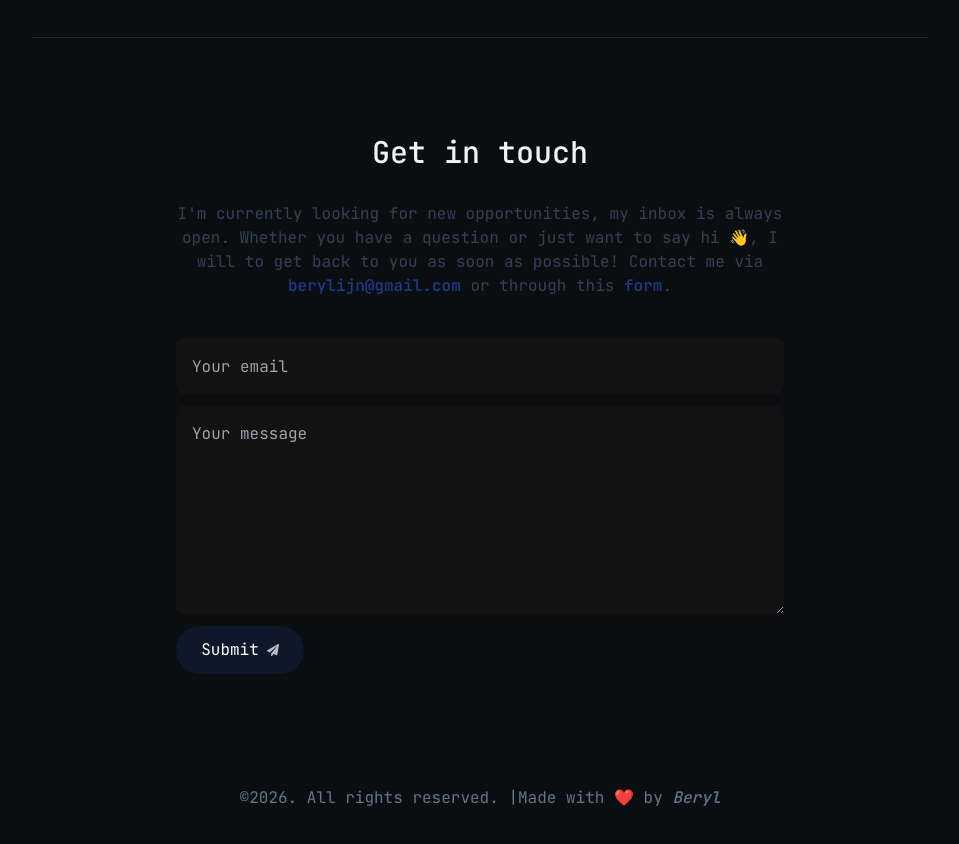
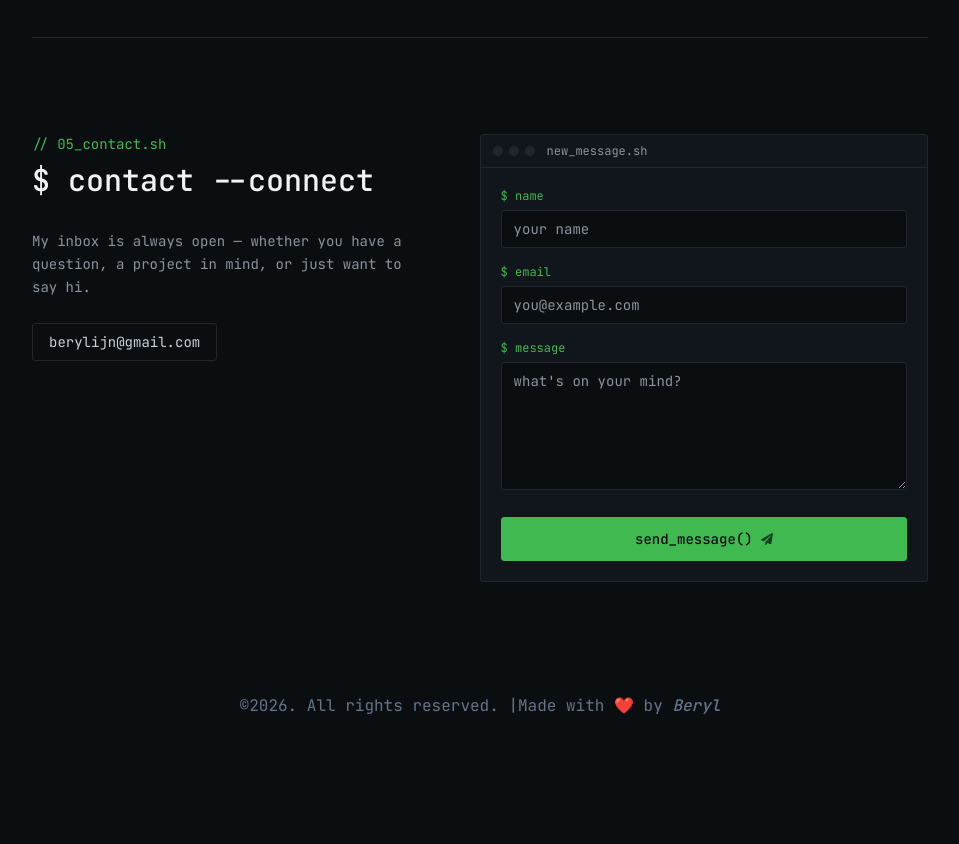
Before and after one commit to berylijncodes/portfolio, a Next.js app: page / in a window 1280 px wide. Shown: the part 3460-4304 px from the top of the page, without its empty margins (160-1119 px from the left). After the commit the page ends 4218 px from the top, so only its background shows below. Built offline with nearby package versions, Linux system fonts and the light colour scheme; no server answers.

Commit message:
Redesign contact section

```diff
--- a/actions/send-email.ts
+++ b/actions/send-email.ts
@@ -6,10 +6,16 @@ import { Resend } from 'resend'
 const resend = new Resend(process.env.RESEND_API_KEY)
 
 export const sendEmail = async (formData: FormData) => {
+  const name = formData.get("name");
   const senderEmail = formData.get("senderEmail");
   const message = formData.get("message");
 
   // simple server-side validation
+  if (!validateString(name, 100)) {
+    return {
+      error: "Invalid name",
+    };
+  }
   if (!validateString(senderEmail, 500)) {
     return {
       error: "Invalid sender email",
@@ -26,9 +32,9 @@ export const sendEmail = async (formData: FormData) => {
     data = await resend.emails.send({
       from: "Contact Form <onboarding@resend.dev>",
       to: "berylijn@gmail.com",
-      subject: "Message from potfolio website",
+      subject: `Portfolio message from ${name}`,
       reply_to: senderEmail,
-      text: message, // add the text property
+      text: `From: ${name} <${senderEmail}>\n\n${message}`,
     });
   } catch (error: unknown) {
     return {
--- a/components/contact-btn.tsx
+++ b/components/contact-btn.tsx
@@ -6,15 +6,24 @@ export default function ContactBtn() {
   const { pending } = useFormStatus();
   return (
     <button
-      className="group flex justify-center gap-2 items-center h-[3rem] w-[8rem] bg-slate-900 text-white rounded-full outline-none transition-all hover:bg-slate-950 disabled:bg-opacity-65 focus:scale-110 hover:scale-110 active:scale-105 dark:bg-white dark:bg-opacity-10 disabled:scale-100"
+      className="group mt-1 flex h-11 items-center justify-center gap-2 rounded border border-accent bg-accent px-6 text-sm font-medium text-canvas transition hover:bg-accent/90 disabled:cursor-not-allowed disabled:opacity-60"
       disabled={pending}
     >
       {pending ? (
-        <div className="h-5 w-5 animate-spin rounded-full border-b-2 border-white"></div>
+        <>
+          <span
+            aria-hidden="true"
+            className="h-4 w-4 animate-spin rounded-full border-2 border-canvas border-b-transparent"
+          />
+          <span className="sr-only">Sending…</span>
+        </>
       ) : (
         <>
-          Submit{' '}
-          <FaPaperPlane className="text-xs opacity-70 transition-all group-hover:translate-x-1 group-hover:-translate-y-1" />
+          send_message()
+          <FaPaperPlane
+            aria-hidden="true"
+            className="text-xs opacity-70 transition-transform group-hover:translate-x-1 group-hover:-translate-y-1"
+          />
         </>
       )}
     </button>
--- a/components/contact.tsx
+++ b/components/contact.tsx
@@ -2,6 +2,7 @@
 
 import React, { useState } from 'react';
 import SectionHeading from '@/components/section-heading';
+import SectionLabel from '@/components/section-label';
 import { useSectionInView } from '@/lib/hooks';
 import { motion } from 'framer-motion';
 import { sendEmail } from '@/actions/send-email';
@@ -11,6 +12,7 @@ import toast from 'react-hot-toast';
 export default function Contact() {
   const { ref } = useSectionInView('Contact');
   const [formData, setFormData] = useState({
+    name: '',
     senderEmail: '',
     message: '',
   });
@@ -25,30 +27,39 @@ export default function Contact() {
     <motion.section
       id="contact"
       ref={ref}
-      className="scroll-mt-28 mb-20 sm:mb-28 w-[min(100%,38rem)] text-center"
+      className="mb-20 w-full max-w-4xl scroll-mt-28 sm:mb-28"
       initial={{ opacity: 0 }}
       whileInView={{ opacity: 1 }}
-      transition={{ delay: 1 }}
       viewport={{ once: true }}
     >
-      <SectionHeading>Get in touch</SectionHeading>
-
-      <p className="text-slate-700 dark:text-white/80">
-        I'm currently looking for new opportunities, my inbox is always open.
-        Whether you have a question or just want to say hi 👋, I will to get
-        back to you as soon as possible! Contact me via{' '}
+      <div className="grid gap-10 sm:grid-cols-[1fr_1.1fr] sm:items-start">
+        <div>
+          <SectionLabel>{'// 05_contact.sh'}</SectionLabel>
+          <SectionHeading className="text-left">
+            $ contact --connect
+          </SectionHeading>
+          <p className="max-w-sm text-sm leading-relaxed text-muted">
+            My inbox is always open — whether you have a question, a project
+            in mind, or just want to say hi.
+          </p>
           <a
-          className="text-blue-900 dark:text-blue-500 font-medium"
             href="mailto:berylijn@gmail.com"
+            className="mt-6 inline-block rounded border border-line px-4 py-2 text-sm text-fg transition hover:border-fg/40"
           >
             berylijn@gmail.com
           </a>
-        {''} or through this{' '}
-        <span className="text-blue-900 dark:text-blue-500 font-medium">
-          form
-        </span>
-        .
-      </p>
+        </div>
+
+        <div className="overflow-hidden rounded border border-line bg-card">
+          <div
+            aria-hidden="true"
+            className="flex items-center gap-1.5 border-b border-line px-3 py-2"
+          >
+            <span className="h-2.5 w-2.5 rounded-full bg-line" />
+            <span className="h-2.5 w-2.5 rounded-full bg-line" />
+            <span className="h-2.5 w-2.5 rounded-full bg-line" />
+            <span className="ml-1.5 text-xs text-muted">new_message.sh</span>
+          </div>
 
           <form
             action={async (formData) => {
@@ -59,34 +70,73 @@ export default function Contact() {
                 return;
               }
               toast.success('Email sent successfully!');
-          setFormData({
-            senderEmail: '',
-            message: '',
-          });
+              setFormData({ name: '', senderEmail: '', message: '' });
             }}
-        className="mt-10 flex flex-col dark:text-black"
+            className="flex flex-col gap-4 p-5"
           >
+            <div>
+              <label
+                htmlFor="name"
+                className="mb-1.5 block text-xs text-accent"
+              >
+                {'$ name'}
+              </label>
               <input
-          className="h-14 px-4 rounded-lg borderBlack dark:bg-white dark:bg-opacity-80 dark:focus:bg-opacity-100 transition-all dark:outline-none"
+                id="name"
+                name="name"
+                type="text"
+                placeholder="your name"
+                required
+                maxLength={100}
+                value={formData.name}
+                onChange={handleInputChange}
+                className="w-full rounded border border-line bg-canvas px-3 py-2 text-sm text-fg placeholder:text-muted focus:border-accent focus:outline-none"
+              />
+            </div>
+
+            <div>
+              <label
+                htmlFor="senderEmail"
+                className="mb-1.5 block text-xs text-accent"
+              >
+                {'$ email'}
+              </label>
+              <input
+                id="senderEmail"
                 name="senderEmail"
                 type="email"
-          placeholder="Your email"
+                placeholder="you@example.com"
                 required
                 maxLength={500}
                 value={formData.senderEmail}
                 onChange={handleInputChange}
+                className="w-full rounded border border-line bg-canvas px-3 py-2 text-sm text-fg placeholder:text-muted focus:border-accent focus:outline-none"
               />
+            </div>
+
+            <div>
+              <label
+                htmlFor="message"
+                className="mb-1.5 block text-xs text-accent"
+              >
+                {'$ message'}
+              </label>
               <textarea
-          className="h-52 my-3 rounded-lg borderBlack p-4 dark:bg-white dark:bg-opacity-80 dark:focus:bg-opacity-100 transition-all dark:outline-none"
+                id="message"
                 name="message"
-          placeholder="Your message"
+                placeholder="what's on your mind?"
                 required
                 maxLength={5000}
                 value={formData.message}
                 onChange={handleInputChange}
+                className="h-32 w-full rounded border border-line bg-canvas px-3 py-2 text-sm text-fg placeholder:text-muted focus:border-accent focus:outline-none"
               />
+            </div>
+
             <ContactBtn />
           </form>
+        </div>
+      </div>
     </motion.section>
   );
 }
--- a/package.json
+++ b/package.json
@@ -9,8 +9,6 @@
     "lint": "next lint"
   },
   "dependencies": {
-    "@react-email/components": "^0.0.7",
-    "@react-email/tailwind": "^0.0.9",
     "@types/node": "20.6.3",
     "@types/react": "18.2.22",
     "@types/react-dom": "18.2.7",
```
Also changed, not shown: 1 other file (tests, documents, lock files or other folders). Lines whose indentation alone changed are shown as unchanged.
